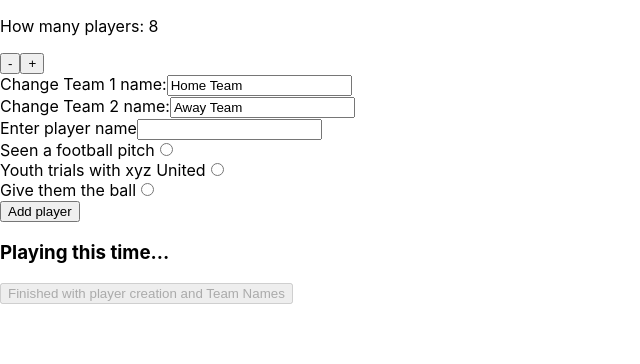
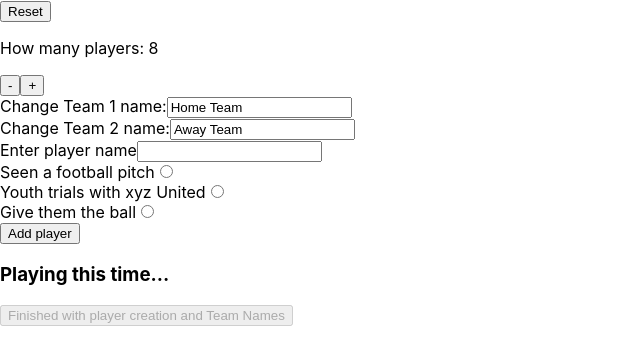
Before and after one commit to tomHall321/football-fever, a React (Create React App) app: page / in a window 1280 px wide. Shown: the top 364 px of the page, without its empty margins (0-640 px from the left). Built offline with nearby package versions, Linux system fonts and the light colour scheme.

Commit message:
reset function returns app to initial state

```diff
--- a/src/App.js
+++ b/src/App.js
@@ -1,11 +1,13 @@
 import React from 'react';
 import Main from './components/Main';
+import ResetBtn from './components/ResetBtn'
 
 
 function App() {
   return (
     <>
-      <Main/>
+      <ResetBtn />
+      <Main />
     </>
   );
 }
--- a/src/data/action.js
+++ b/src/data/action.js
@@ -42,3 +42,11 @@ export const createTeams = () => {
     };
 
 };
+
+export const reset = () => {
+
+    return {
+        type: "RESET",
+    };
+
+};
--- a/src/data/reducer.js
+++ b/src/data/reducer.js
@@ -1,3 +1,5 @@
+import initial from './initial';
+
 //reducer function updated to respond to action, this will update the initial state of 'players' and result in an array of player objects
 const addPlayer = (state, { data }) => {
     return {
@@ -75,6 +77,7 @@ const reducer = (state, action) => {
         case "CHANGE_NO_OF_PLAYERS": return checkPlayerNumbers(changeNumberOfPlayers(state, action));
         case "FINISH_NAMING": return checkPlayerAndTeamNaming(state);
         case "CREATE_TEAMS": return createTeams(state);
+        case "RESET": return initial;
         default: return state;
     }
 };
```
